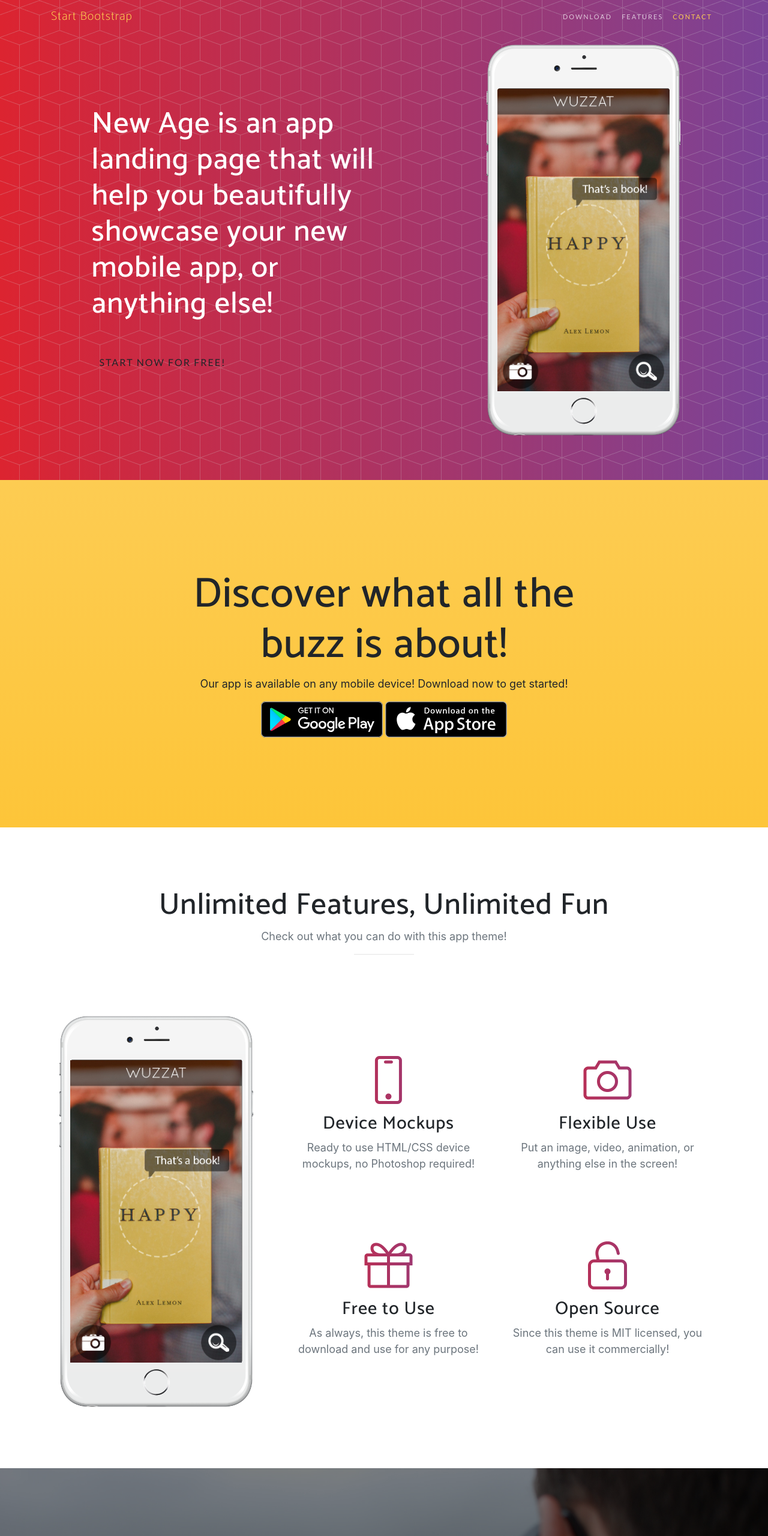
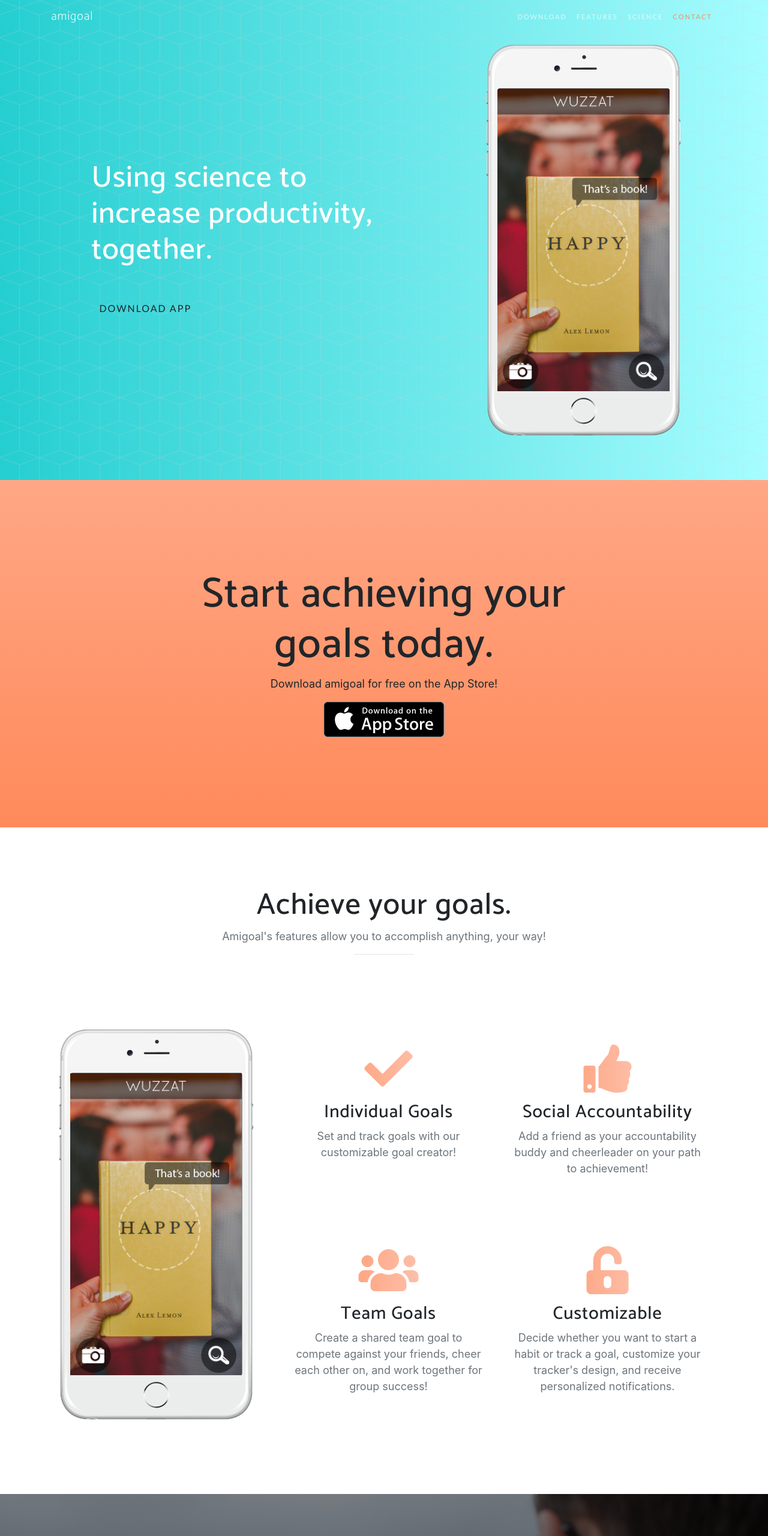
Before and after one commit to Amigoal-App/websiteGen, a website with bundled scripts: page index.html in a window 1280 px wide. Shown: the top 2560 px of the page at 60% size. Built offline with nearby package versions, Linux system fonts and the light colour scheme; a web font is replaced by a local one.

Commit message:
new bootstrap

```diff
--- a/css/new-age.css
+++ b/css/new-age.css
@@ -12,10 +12,11 @@
 
 body {
   font-family: 'Muli', 'Helvetica', 'Arial', 'sans-serif';
+    color: #4f4f4f;
 }
 
 a {
-  color: #fdcc52;
+  color: #FF8A5B;
   transition: all .35s;
 }
 
@@ -69,14 +70,14 @@
 }
 
 #mainNav .navbar-brand {
-  color: #fdcc52;
+  color: #ffffff;
   font-family: 'Catamaran', 'Helvetica', 'Arial', 'sans-serif';
   font-weight: 200;
   letter-spacing: 1px;
 }
 
 #mainNav .navbar-brand:hover, #mainNav .navbar-brand:focus {
-  color: #fcbd20;
+  color: #25ced1;
 }
 
 #mainNav .navbar-toggler {
@@ -93,7 +94,7 @@
 }
 
 #mainNav .navbar-nav > li > a.active {
-  color: #fdcc52 !important;
+  color: #FF8A5B !important;
   background-color: transparent;
 }
 
@@ -103,12 +104,12 @@
 
 #mainNav .navbar-nav > li > a,
 #mainNav .navbar-nav > li > a:focus {
-  color: #222222;
+  color: #707070;
 }
 
 #mainNav .navbar-nav > li > a:hover,
 #mainNav .navbar-nav > li > a:focus:hover {
-  color: #fdcc52;
+  color: #FF8A5B;
 }
 
 @media (min-width: 992px) {
@@ -135,18 +136,18 @@
     background-color: white;
   }
   #mainNav.navbar-shrink .navbar-brand {
-    color: #222222;
+    color: #707070;
   }
   #mainNav.navbar-shrink .navbar-brand:hover, #mainNav.navbar-shrink .navbar-brand:focus {
-    color: #fdcc52;
+    color: #fcdcd3;
   }
   #mainNav.navbar-shrink .navbar-nav > li > a,
   #mainNav.navbar-shrink .navbar-nav > li > a:focus {
-    color: #222222;
+    color: #707070;
   }
   #mainNav.navbar-shrink .navbar-nav > li > a:hover,
   #mainNav.navbar-shrink .navbar-nav > li > a:focus:hover {
-    color: #fdcc52;
+    color: #fcdcd3;
   }
 }
 
@@ -156,8 +157,8 @@
   padding-top: 150px;
   padding-bottom: 100px;
   color: white;
-  background: url("../img/bg-pattern.png"), #7b4397;
-  background: url("../img/bg-pattern.png"), linear-gradient(to left, #7b4397, #dc2430);
+  background: url("../img/bg-pattern.png"), #fcdcd3;
+  background: url("../img/bg-pattern.png"), linear-gradient(to left, #a6fdff, #25ced1);
 }
 
 header.masthead .header-content {
@@ -277,7 +278,7 @@
   font-size: 80px;
   display: block;
   margin-bottom: 15px;
-  background: linear-gradient(to left, #7b4397, #dc2430);
+  background: linear-gradient(to left, #fcdcd3, #FF8A5B);
   -webkit-background-clip: text;
   -webkit-text-fill-color: transparent;
 }
@@ -361,12 +362,20 @@
   background-color: #344e86;
 }
 
-section.contact ul.list-social li.social-google-plus a {
-  background-color: #dd4b39;
+section.contact ul.list-social li.social-instagram a {
+  background-color: #8a3ab9;
 }
 
-section.contact ul.list-social li.social-google-plus a:hover {
-  background-color: #d73925;
+section.contact ul.list-social li.social-instagram a:hover {
+  background-color: #722a9c;
+}
+
+section.contact ul.list-social li.social-email a {
+  background-color: #25ced1;
+}
+
+section.contact ul.list-social li.social-email a:hover {
+  background-color: #1eb0b3;
 }
 
 footer {
@@ -395,12 +404,12 @@
 }
 
 .bg-primary {
-  background: #fdcc52;
-  background: linear-gradient(#fdcc52, #fdc539);
+  background: #25ced1;
+  background: linear-gradient(#ffa785, #FF8A5B);
 }
 
 .text-primary {
-  color: #fdcc52;
+  color: #fcdcd3;
 }
 
 .no-gutter > [class*='col-'] {
@@ -415,9 +424,10 @@
 }
 
 .btn-outline:hover, .btn-outline:focus, .btn-outline:active, .btn-outline.active {
-  color: white;
-  border-color: #fdcc52;
-  background-color: #fdcc52;
+  color: #707070;
+  border-color: #fcdcd3;
+  background-color: #fcdcd3;
+
 }
 
 .btn {
--- a/index.html
+++ b/index.html
@@ -8,7 +8,7 @@
   <meta name="description" content="">
   <meta name="author" content="">
 
-  <title>New Age - Start Bootstrap Theme</title>
+  <title>amigoal</title>
 
   <!-- Bootstrap core CSS -->
   <link href="vendor/bootstrap/css/bootstrap.min.css" rel="stylesheet">
@@ -24,7 +24,7 @@
   <link rel="stylesheet" href="device-mockups/device-mockups.min.css">
 
   <!-- Custom styles for this template -->
-  <link href="css/new-age.min.css" rel="stylesheet">
+  <link href="css/new-age.css" rel="stylesheet">
 
 </head>
 
@@ -33,7 +33,7 @@
   <!-- Navigation -->
   <nav class="navbar navbar-expand-lg navbar-light fixed-top" id="mainNav">
     <div class="container">
-      <a class="navbar-brand js-scroll-trigger" href="#page-top">Start Bootstrap</a>
+      <a class="navbar-brand js-scroll-trigger" href="#page-top">amigoal</a>
       <button class="navbar-toggler navbar-toggler-right" type="button" data-toggle="collapse" data-target="#navbarResponsive" aria-controls="navbarResponsive" aria-expanded="false" aria-label="Toggle navigation">
         Menu
         <i class="fas fa-bars"></i>
@@ -45,6 +45,9 @@
           </li>
           <li class="nav-item">
             <a class="nav-link js-scroll-trigger" href="#features">Features</a>
+          </li>
+            <li class="nav-item">
+            <a class="nav-link js-scroll-trigger" href="#science">Science</a>
           </li>
           <li class="nav-item">
             <a class="nav-link js-scroll-trigger" href="#contact">Contact</a>
@@ -59,8 +62,8 @@
       <div class="row h-100">
         <div class="col-lg-7 my-auto">
           <div class="header-content mx-auto">
-            <h1 class="mb-5">New Age is an app landing page that will help you beautifully showcase your new mobile app, or anything else!</h1>
-            <a href="#download" class="btn btn-outline btn-xl js-scroll-trigger">Start Now for Free!</a>
+            <h1 class="mb-5">Using science to increase productivity, together.</h1>
+            <a href="#download" class="btn btn-outline btn-xl js-scroll-trigger">Download app</a>
           </div>
         </div>
         <div class="col-lg-5 my-auto">
@@ -86,10 +89,10 @@
     <div class="container">
       <div class="row">
         <div class="col-md-8 mx-auto">
-          <h2 class="section-heading">Discover what all the buzz is about!</h2>
-          <p>Our app is available on any mobile device! Download now to get started!</p>
+          <h2 class="section-heading">Start achieving your goals today.</h2>
+          <p>Download amigoal for free on the App Store!</p>
           <div class="badges">
-            <a class="badge-link" href="#"><img src="img/google-play-badge.svg" alt=""></a>
+<!--            <a class="badge-link" href="#"><img src="img/google-play-badge.svg" alt=""></a>-->
             <a class="badge-link" href="#"><img src="img/app-store-badge.svg" alt=""></a>
           </div>
         </div>
@@ -100,8 +103,8 @@
   <section class="features" id="features">
     <div class="container">
       <div class="section-heading text-center">
-        <h2>Unlimited Features, Unlimited Fun</h2>
-        <p class="text-muted">Check out what you can do with this app theme!</p>
+        <h2>Achieve your goals.</h2>
+        <p class="text-muted">Amigoal's features allow you to accomplish anything, your way!</p>
         <hr>
       </div>
       <div class="row">
@@ -125,32 +128,32 @@
             <div class="row">
               <div class="col-lg-6">
                 <div class="feature-item">
-                  <i class="icon-screen-smartphone text-primary"></i>
-                  <h3>Device Mockups</h3>
-                  <p class="text-muted">Ready to use HTML/CSS device mockups, no Photoshop required!</p>
+                  <i class="fa fa-check text-primary"></i>
+                  <h3>Individual Goals</h3>
+                  <p class="text-muted">Set and track goals with our customizable goal creator!</p>
                 </div>
               </div>
               <div class="col-lg-6">
                 <div class="feature-item">
-                  <i class="icon-camera text-primary"></i>
-                  <h3>Flexible Use</h3>
-                  <p class="text-muted">Put an image, video, animation, or anything else in the screen!</p>
+                  <i class="fa fa-thumbs-up text-primary"></i>
+                  <h3>Social Accountability</h3>
+                  <p class="text-muted">Add a friend as your accountability buddy and cheerleader on your path to achievement!</p>
                 </div>
               </div>
             </div>
             <div class="row">
               <div class="col-lg-6">
                 <div class="feature-item">
-                  <i class="icon-present text-primary"></i>
-                  <h3>Free to Use</h3>
-                  <p class="text-muted">As always, this theme is free to download and use for any purpose!</p>
+                  <i class="fa fa-users text-primary"></i>
+                  <h3>Team Goals</h3>
+                  <p class="text-muted">Create a shared team goal to compete against your friends, cheer each other on, and work together for group success!</p>
                 </div>
               </div>
               <div class="col-lg-6">
                 <div class="feature-item">
-                  <i class="icon-lock-open text-primary"></i>
-                  <h3>Open Source</h3>
-                  <p class="text-muted">Since this theme is MIT licensed, you can use it commercially!</p>
+                  <i class="fa fa-unlock-alt text-primary"></i>
+                  <h3>Customizable</h3>
+                  <p class="text-muted">Decide whether you want to start a habit or track a goal, customize your tracker's design, and receive personalized notifications.</p>
                 </div>
               </div>
             </div>
@@ -160,11 +163,11 @@
     </div>
   </section>
 
-  <section class="cta">
+  <section class="cta" id="science">
     <div class="cta-content">
       <div class="container">
-        <h2>Stop waiting.<br>Start building.</h2>
-        <a href="#contact" class="btn btn-outline btn-xl js-scroll-trigger">Let's Get Started!</a>
+        <h2>Created with<br>science in mind.</h2>
+<!--        <a href="#contact" class="btn btn-outline btn-xl js-scroll-trigger">Learn more</a>-->
       </div>
     </div>
     <div class="overlay"></div>
@@ -176,7 +179,12 @@
         <i class="fas fa-heart"></i>
         new friends!</h2>
       <ul class="list-inline list-social">
-        <li class="list-inline-item social-twitter">
+        <li class="list-inline-item social-email">
+          <a href="mailto:hello@amigoal.app">
+            <i class="fa fa-envelope"></i>
+          </a>
+        </li>
+          <li class="list-inline-item social-twitter">
           <a href="#">
             <i class="fab fa-twitter"></i>
           </a>
@@ -186,9 +194,9 @@
             <i class="fab fa-facebook-f"></i>
           </a>
         </li>
-        <li class="list-inline-item social-google-plus">
+        <li class="list-inline-item social-instagram">
           <a href="#">
-            <i class="fab fa-google-plus-g"></i>
+            <i class="fab fa-instagram"></i>
           </a>
         </li>
       </ul>
@@ -197,7 +205,7 @@
 
   <footer>
     <div class="container">
-      <p>&copy; Your Website 2019. All Rights Reserved.</p>
+      <p>&copy; amigoal 2020. All Rights Reserved.</p>
       <ul class="list-inline">
         <li class="list-inline-item">
           <a href="#">Privacy</a>
@@ -205,8 +213,8 @@
         <li class="list-inline-item">
           <a href="#">Terms</a>
         </li>
-        <li class="list-inline-item">
-          <a href="#">FAQ</a>
+          <li class="list-inline-item">
+          <a href="#">About Us</a>
         </li>
       </ul>
     </div>
```
Also changed, not shown: 3 other files.
